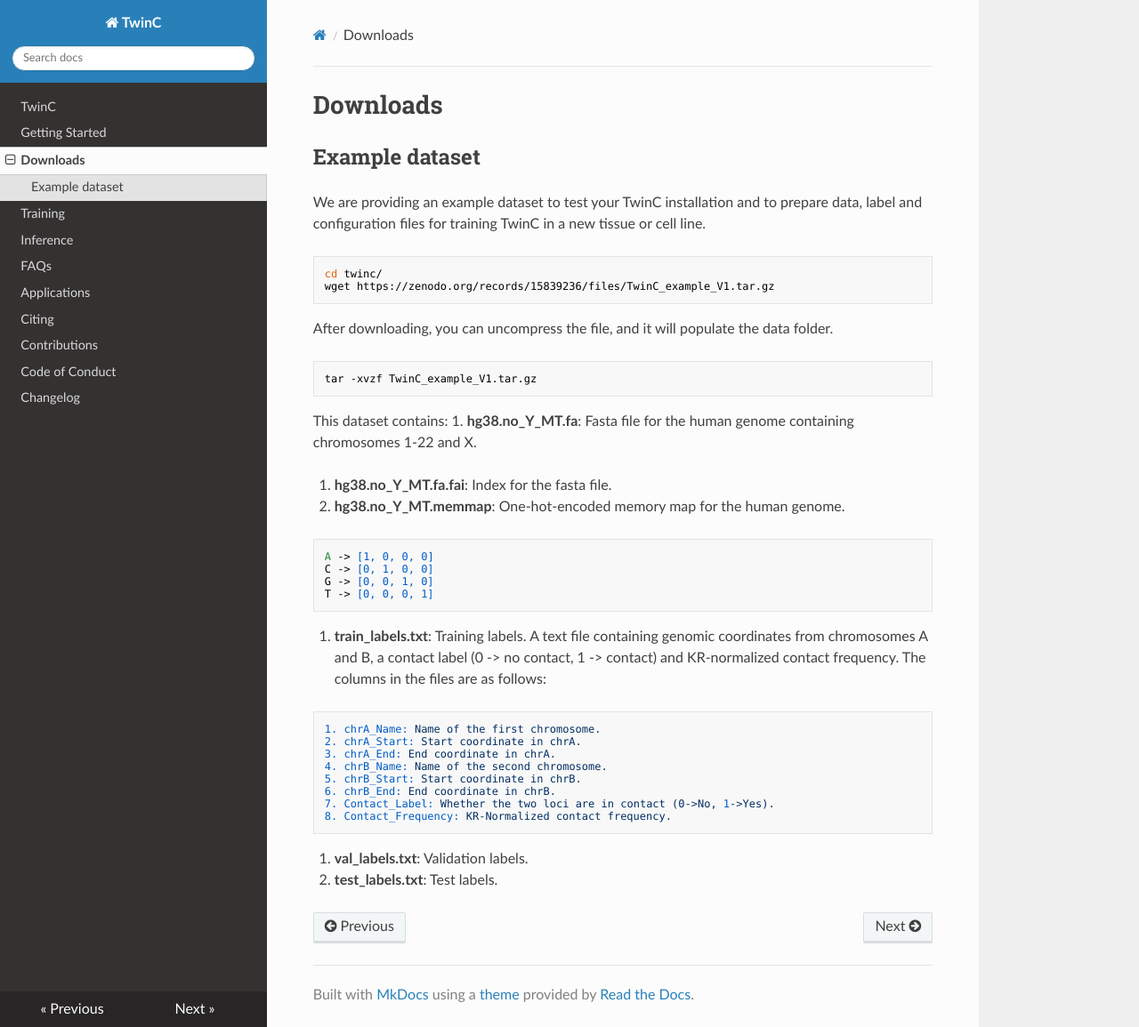
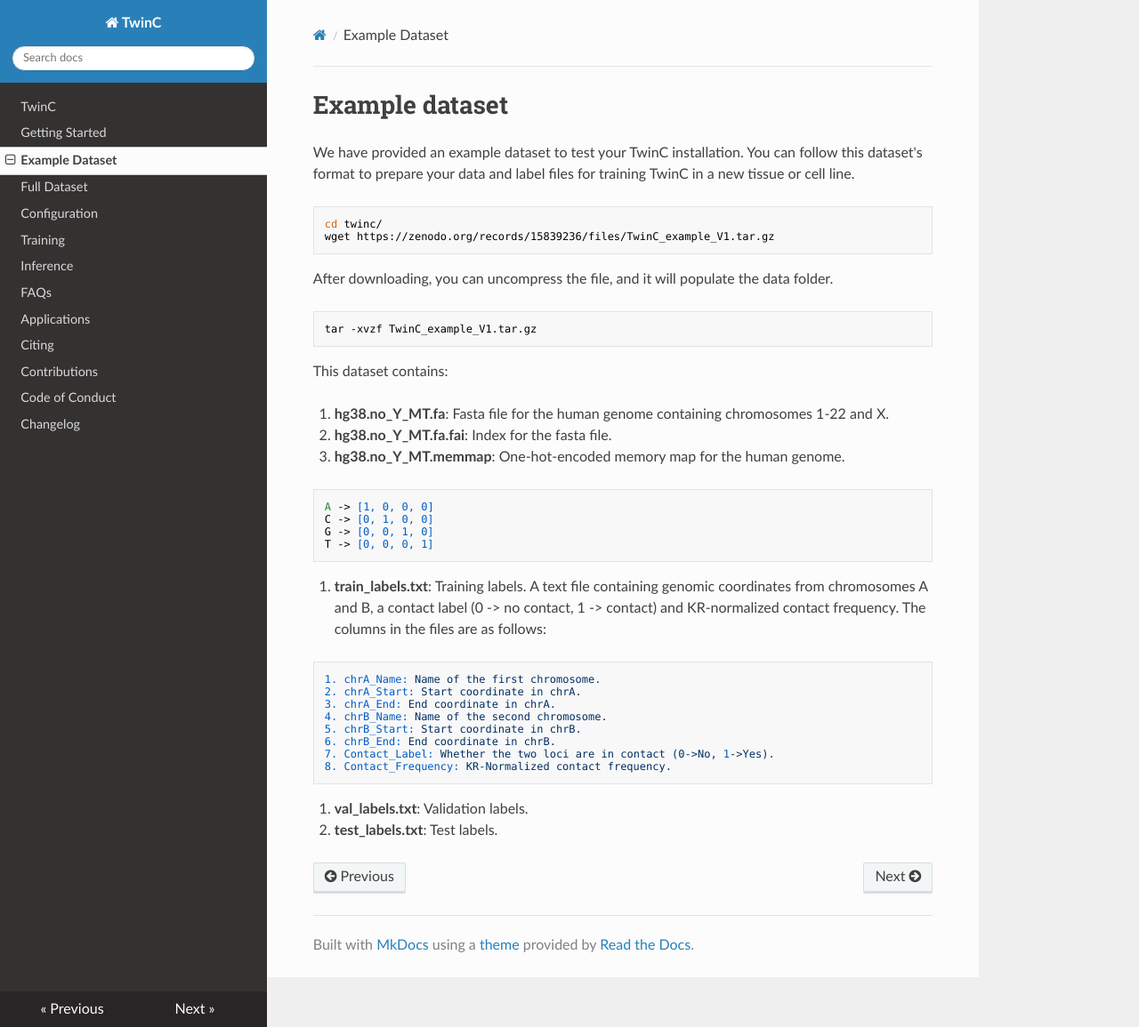
Before and after one commit to Noble-Lab/twinc, an MkDocs documentation site: the page built from docs/example_dataset.md, in a window 1280 px wide and 1155 px high. Shown: the whole window at 89% size. Built offline with MkDocs 1.6.1, drawn with Linux system fonts in a browser that asks for light colours; nearby versions of some CDN libraries.

Commit message:
update data download instructions

````diff
--- a/docs/downloads.md
+++ b/docs/example_dataset.md
@@ -1,7 +1,6 @@
-# Downloads
+# Example dataset
 
-## Example dataset
-We are providing an example dataset to test your TwinC installation and to prepare data, label and configuration files for training TwinC in a new tissue or cell line.
+We have provided an example dataset to test your TwinC installation. You can follow this dataset's format to prepare your data and label files for training TwinC in a new tissue or cell line.
 
 ```
 cd twinc/
@@ -15,6 +14,7 @@
 ```
 
 This dataset contains:
+
 1. **hg38.no_Y_MT.fa**: Fasta file for the human genome containing chromosomes 1-22 and X.
 
 2. **hg38.no_Y_MT.fa.fai**: Index for the fasta file.
--- a/mkdocs.yml
+++ b/mkdocs.yml
@@ -1,8 +1,10 @@
 site_name: TwinC
 nav:
   - TwinC: index.md
-  - Getting Started: about.md
-  - Downloads: downloads.md
+  - Getting Started: start.md
+  - Example Dataset: example_dataset.md
+  - Full Dataset: full_dataset.md
+  - Configuration: configuration.md
   - Training: training.md
   - Inference: inference.md
   - FAQs: faq.md
````
Also changed, not shown: docs/applications.md (+1 -41 lines), docs/full_dataset.md (added, +58 -0 lines), docs/configuration.md (added), docs/start.md (renamed from docs/about.md).
